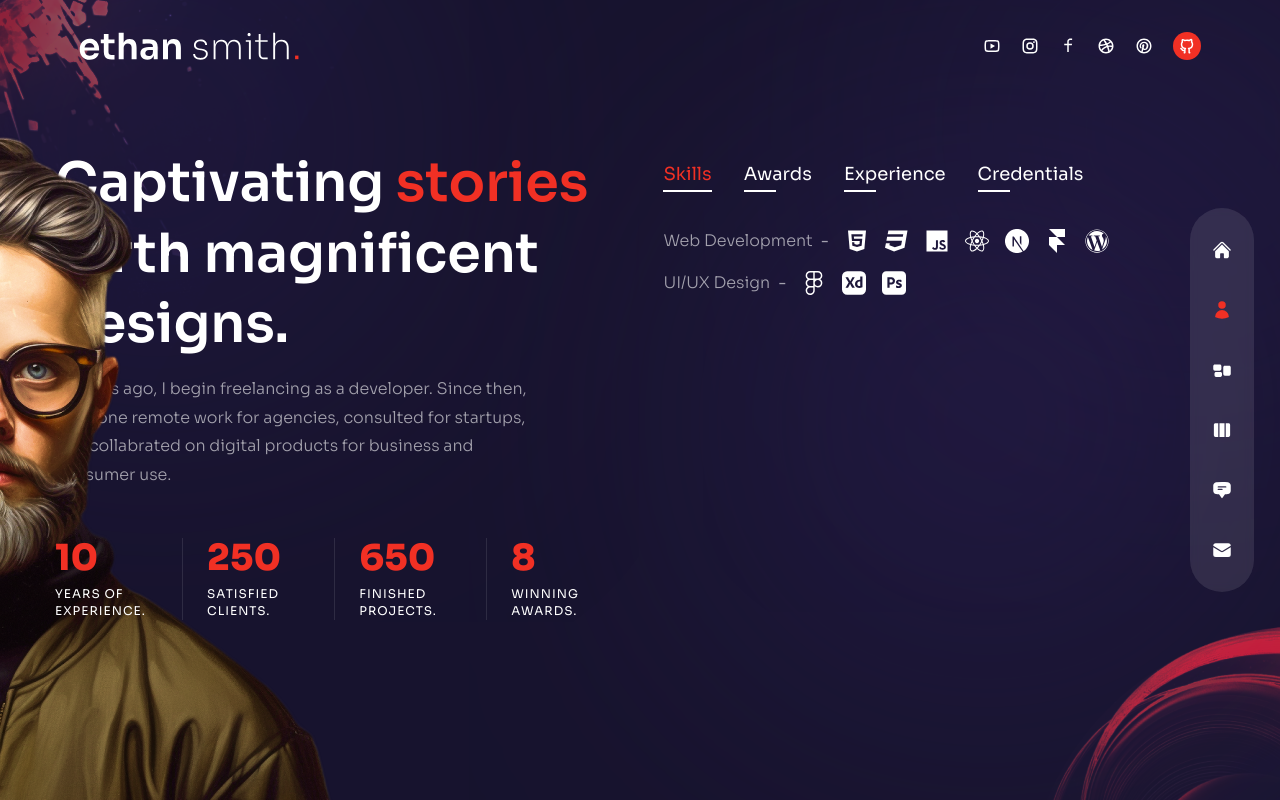
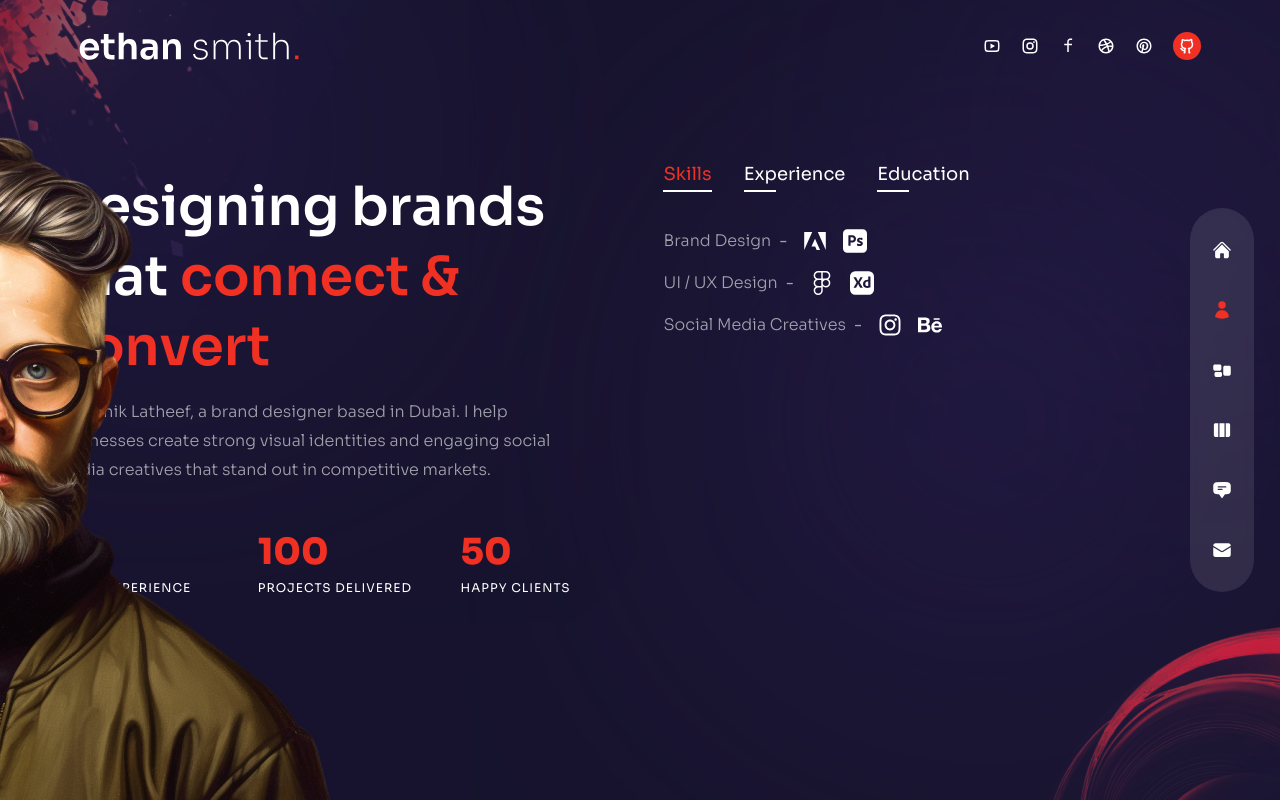
Before and after one commit to toktoashik-ux/ashiklatheef-portfolio, a Next.js app: page /about in a window 1280 px wide. Built offline with nearby package versions, Linux system fonts and the light colour scheme.

Commit message:
Update index.jsx

```diff
--- a/pages/about/index.jsx
+++ b/pages/about/index.jsx
@@ -2,57 +2,33 @@ import { motion } from "framer-motion";
 import { useState } from "react";
 import CountUp from "react-countup";
 import {
-  FaCss3,
   FaFigma,
-  FaHtml5,
-  FaJs,
-  FaReact,
-  FaWordpress,
+  FaInstagram,
+  FaBehance,
+  FaAdobe,
 } from "react-icons/fa";
-import {
-  SiAdobephotoshop,
-  SiAdobexd,
-  SiFramer,
-  SiNextdotjs,
-} from "react-icons/si";
+import { SiAdobephotoshop, SiAdobexd } from "react-icons/si";
 
 import Avatar from "../../components/Avatar";
 import Circles from "../../components/Circles";
 import { fadeIn } from "../../variants";
 
-//  data
+// About data (REALISTIC & CLEAN)
 export const aboutData = [
   {
     title: "skills",
     info: [
       {
-        title: "Web Development",
-        icons: [
-          FaHtml5,
-          FaCss3,
-          FaJs,
-          FaReact,
-          SiNextdotjs,
-          SiFramer,
-          FaWordpress,
-        ],
+        title: "Brand Design",
+        icons: [FaAdobe, SiAdobephotoshop],
       },
       {
-        title: "UI/UX Design",
-        icons: [FaFigma, SiAdobexd, SiAdobephotoshop],
-      },
-    ],
-  },
-  {
-    title: "awards",
-    info: [
-      {
-        title: "Webby Awards - Honoree",
-        stage: "2011 - 2012",
+        title: "UI / UX Design",
+        icons: [FaFigma, SiAdobexd],
       },
       {
-        title: "Adobe Design Achievement Awards - Finalist",
-        stage: "2009 - 2010",
+        title: "Social Media Creatives",
+        icons: [FaInstagram, FaBehance],
       },
     ],
   },
@@ -60,33 +36,21 @@ export const aboutData = [
     title: "experience",
     info: [
       {
-        title: "UX/UI Designer - XYZ Company",
-        stage: "2012 - 2023",
+        title: "Brand Designer & Social Media Creative",
+        stage: "2021 – Present",
       },
       {
-        title: "Web Developer - ABC Agency",
-        stage: "2010 - 2012",
-      },
-      {
-        title: "Intern - DEF Corporation",
-        stage: "2008 - 2010",
+        title: "Freelance Designer",
+        stage: "2020 – 2021",
       },
     ],
   },
   {
-    title: "credentials",
+    title: "education",
     info: [
       {
-        title: "Web Development - ABC University, LA, CA",
-        stage: "2011",
-      },
-      {
-        title: "Computer Science Diploma - AV Technical Institute",
-        stage: "2009",
-      },
-      {
-        title: "Certified Graphic Designer - ABC Institute, Los Angeles, CA",
-        stage: "2006",
+        title: "Bachelor’s Degree – Engineering Background",
+        stage: "India",
       },
     ],
   },
@@ -99,7 +63,7 @@ const About = () => {
     <div className="h-full bg-primary/30 py-32 text-center xl:text-left">
       <Circles />
 
-      {/* avatar img */}
+      {/* Avatar */}
       <motion.div
         variants={fadeIn("right", 0.2)}
         initial="hidden"
@@ -111,30 +75,30 @@ const About = () => {
       </motion.div>
 
       <div className="container mx-auto h-full flex flex-col items-center xl:flex-row gap-x-6">
-        {/* text */}
+        {/* Left text */}
         <div className="flex-1 flex flex-col justify-center">
           <motion.h2
             variants={fadeIn("right", 0.2)}
             initial="hidden"
             animate="show"
-            exit="hidden"
             className="h2"
           >
-            Captivating <span className="text-accent">stories</span> birth
-            magnificent designs.
+            Designing brands that{" "}
+            <span className="text-accent">connect & convert</span>
           </motion.h2>
+
           <motion.p
             variants={fadeIn("right", 0.4)}
             initial="hidden"
             animate="show"
             className="max-w-[500px] mx-auto xl:mx-0 mb-6 xl:mb-12 px-2 xl:px-0"
           >
-            10 years ago, I begin freelancing as a developer. Since then, I've
-            done remote work for agencies, consulted for startups, and
-            collabrated on digital products for business and consumer use.
+            I’m Ashik Latheef, a brand designer based in Dubai. I help businesses
+            create strong visual identities and engaging social media creatives
+            that stand out in competitive markets.
           </motion.p>
 
-          {/* counters */}
+          {/* Counters */}
           <motion.div
             variants={fadeIn("right", 0.6)}
             initial="hidden"
@@ -142,55 +106,41 @@ const About = () => {
             className="hidden md:flex md:max-w-xl xl:max-w-none mx-auto xl:mx-0 mb-8"
           >
             <div className="flex flex-1 xl:gap-x-6">
-              {/* experience */}
-              <div className="relative flex-1 after:w-[1px] after:h-full after:bg-white/10 after:absolute after:top-0 after:right-0">
+              <div className="flex-1">
                 <div className="text-2xl xl:text-4xl font-extrabold text-accent mb-2">
-                  <CountUp start={0} end={10} duration={5} />
+                  <CountUp start={0} end={4} duration={4} />
                 </div>
-                <div className="text-xs uppercase tracking-[1px] leading-[1.4] max-w-[100px]">
-                  Years of experience.
+                <div className="text-xs uppercase tracking-[1px]">
+                  Years experience
                 </div>
               </div>
 
-              {/* clients */}
-              <div className="relative flex-1 after:w-[1px] after:h-full after:bg-white/10 after:absolute after:top-0 after:right-0">
+              <div className="flex-1">
                 <div className="text-2xl xl:text-4xl font-extrabold text-accent mb-2">
-                  <CountUp start={0} end={250} duration={5} />
+                  <CountUp start={0} end={100} duration={4} />
                 </div>
-                <div className="text-xs uppercase tracking-[1px] leading-[1.4] max-w-[100px]">
-                  Satisfied clients.
+                <div className="text-xs uppercase tracking-[1px]">
+                  Projects delivered
                 </div>
               </div>
 
-              {/* projects */}
-              <div className="relative flex-1 after:w-[1px] after:h-full after:bg-white/10 after:absolute after:top-0 after:right-0">
+              <div className="flex-1">
                 <div className="text-2xl xl:text-4xl font-extrabold text-accent mb-2">
-                  <CountUp start={0} end={650} duration={5} />
+                  <CountUp start={0} end={50} duration={4} />
                 </div>
-                <div className="text-xs uppercase tracking-[1px] leading-[1.4] max-w-[100px]">
-                  Finished projects.
-                </div>
-              </div>
-
-              {/* awards */}
-              <div className="relative flex-1">
-                <div className="text-2xl xl:text-4xl font-extrabold text-accent mb-2">
-                  <CountUp start={0} end={8} duration={5} />
-                </div>
-                <div className="text-xs uppercase tracking-[1px] leading-[1.4] max-w-[100px]">
-                  Winning awards.
+                <div className="text-xs uppercase tracking-[1px]">
+                  Happy clients
                 </div>
               </div>
             </div>
           </motion.div>
         </div>
 
-        {/* info */}
+        {/* Right info */}
         <motion.div
           variants={fadeIn("left", 0.4)}
           initial="hidden"
           animate="show"
-          exit="hidden"
           className="flex flex-col w-full xl:max-w-[48%] h-[480px]"
         >
           <div className="flex gap-x-4 xl:gap-x-8 mx-auto xl:mx-0 mb-4">
@@ -199,7 +149,7 @@ const About = () => {
                 key={itemI}
                 className={`${
                   index === itemI &&
-                  "text-accent after:w-[100%] after:bg-accent after:transition-all after:duration-300"
+                  "text-accent after:w-full after:bg-accent"
                 } cursor-pointer capitalize xl:text-lg relative after:w-8 after:h-[2px] after:bg-white after:absolute after:-bottom-1 after:left-0`}
                 onClick={() => setIndex(itemI)}
               >
@@ -208,19 +158,17 @@ const About = () => {
             ))}
           </div>
 
-          <div className="py-2 xl:py-6 flex flex-col gap-y-2 xl:gap-y-4 items-center xl:items-start">
+          <div className="py-6 flex flex-col gap-y-4 items-center xl:items-start">
             {aboutData[index].info.map((item, itemI) => (
               <div
                 key={itemI}
-                className="flex-1 flex flex-col md:flex-row max-w-max gap-x-2 items-center text-center text-white/60"
+                className="flex flex-col md:flex-row gap-x-2 items-center text-white/60"
               >
-                {/* title */}
-                <div className="font-light mb-2 md:mb-0">{item.title}</div>
+                <div className="font-light">{item.title}</div>
                 <div className="hidden md:flex">-</div>
                 <div>{item.stage}</div>
 
                 <div className="flex gap-x-4">
-                  {/* icons */}
                   {item.icons?.map((Icon, iconI) => (
                     <div key={iconI} className="text-2xl text-white">
                       <Icon />
```
